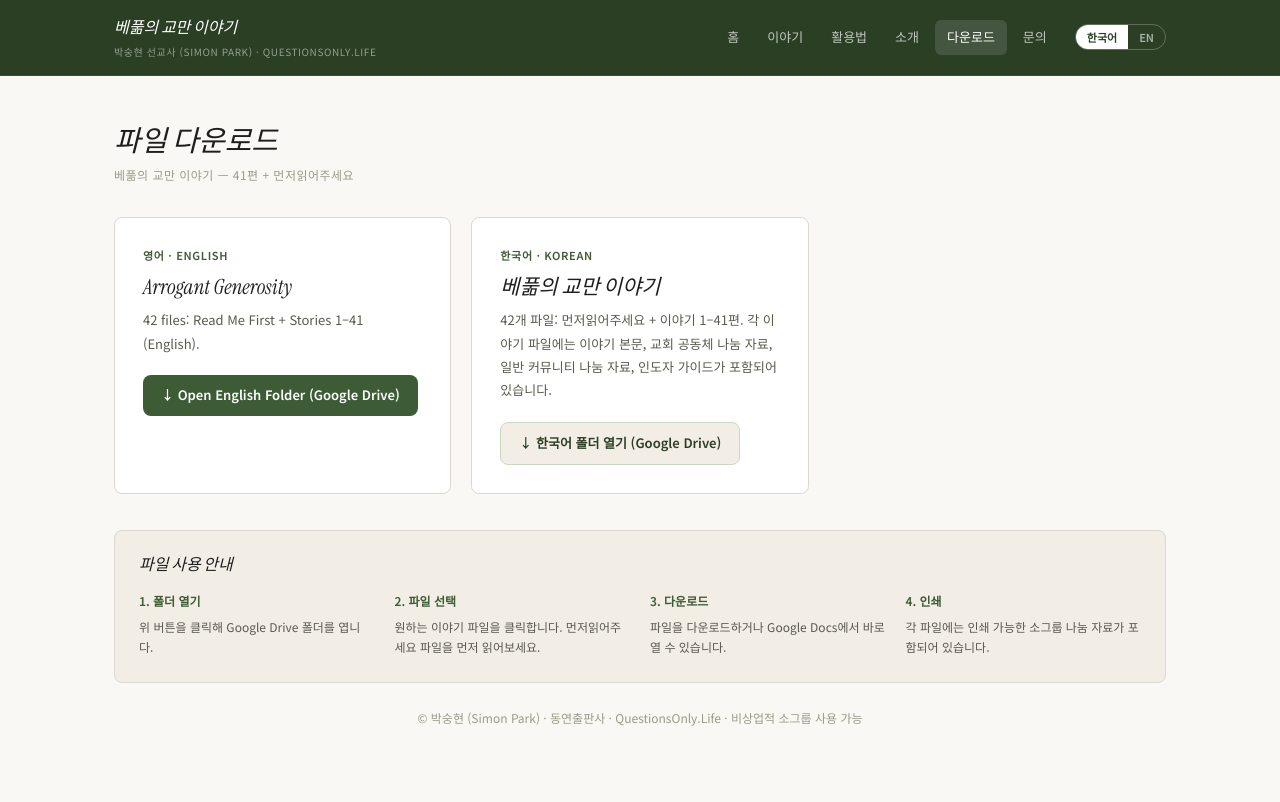
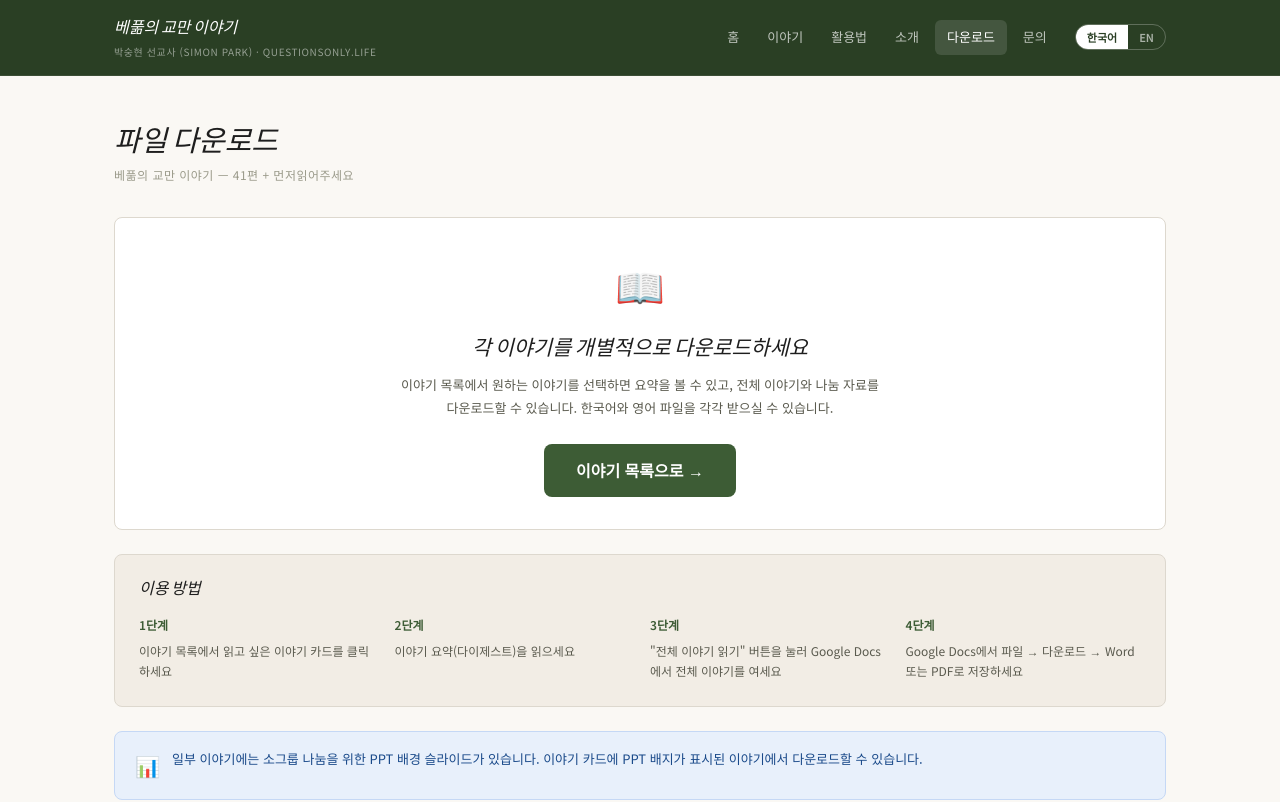
Before and after one commit to SimonPark-Life/questionsonly-life, a Next.js app: page /download in a window 1280 px wide. Shown: the top 802 px of the page. Built offline with nearby package versions, Linux system fonts and the light colour scheme.

Commit message:
Refactor DownloadPage component layout and content

```diff
--- a/app/download/page.tsx
+++ b/app/download/page.tsx
@@ -1,75 +1,133 @@
 'use client';
+import { useRouter } from 'next/navigation';
 import { useLang, t } from '@/lib/language-context';
-
-const EN_FOLDER = 'https://drive.google.com/drive/folders/1fic0Tmt5yHOdDy0IFiQuq8ACBnBoFBAG';
-const KO_FOLDER = 'https://drive.google.com/drive/folders/1uSVy-diqAlv0s6KABtewHF7SYiG96jok';
 
 export default function DownloadPage() {
   const { lang } = useLang();
+  const router = useRouter();
   const T = (key: string) => t[key][lang];
-
-  const steps = [
-    { step: T('step1T'), desc: T('step1Ko') },
-    { step: T('step2T'), desc: T('step2Ko') },
-    { step: T('step3T'), desc: T('step3Ko') },
-    { step: T('step4T'), desc: T('step4Ko') },
-  ];
 
   return (
     <div className="wrap" style={{ paddingTop: 48, paddingBottom: 60 }}>
-
       <h1 className="sec__title">{T('dlTitle')}</h1>
       <p className="sec__sub" style={{ marginBottom: 32 }}>{T('dlSub')}</p>
 
+      {/* Main guidance card */}
       <div style={{
-        display: 'grid',
-        gridTemplateColumns: 'repeat(auto-fill, minmax(300px, 1fr))',
-        gap: 20, marginBottom: 36,
+        background: '#fff',
+        border: '1px solid var(--rule)',
+        borderRadius: 'var(--r)',
+        padding: 32,
+        marginBottom: 24,
+        textAlign: 'center',
       }}>
-
-        <div style={{ background: '#fff', border: '1px solid var(--rule)', borderRadius: 'var(--r)', padding: 28 }}>
-          <div style={{ fontSize: 11, fontWeight: 700, color: 'var(--green)', letterSpacing: '.06em', textTransform: 'uppercase', marginBottom: 10 }}>
-            영어 · English
-          </div>
-          <h2 style={{ fontFamily: 'var(--serif)', fontStyle: 'italic', fontSize: '1.3rem', marginBottom: 8 }}>
-            Arrogant Generosity
-          </h2>
-          <p style={{ fontSize: 13, color: 'var(--muted)', lineHeight: 1.8, marginBottom: 20 }}>
-            {T('dlEnDesc')}
-          </p>
-          <a href={EN_FOLDER} target="_blank" rel="noopener noreferrer" className="dl-btn dl-btn--en">
-            ↓ Open English Folder (Google Drive)
-          </a>
+        <div style={{
+          fontSize: 40,
+          marginBottom: 16,
+        }}>
+          📖
         </div>
-
-        <div style={{ background: '#fff', border: '1px solid var(--rule)', borderRadius: 'var(--r)', padding: 28 }}>
-          <div style={{ fontSize: 11, fontWeight: 700, color: 'var(--green)', letterSpacing: '.06em', textTransform: 'uppercase', marginBottom: 10 }}>
-            한국어 · Korean
-          </div>
-          <h2 style={{ fontFamily: 'var(--serif)', fontStyle: 'italic', fontSize: '1.3rem', marginBottom: 8 }}>
-            베풂의 교만 이야기
-          </h2>
-          <p style={{ fontSize: 13, color: 'var(--muted)', lineHeight: 1.8, marginBottom: 20 }}>
-            {T('dlKoDesc')}
-          </p>
-          <a href={KO_FOLDER} target="_blank" rel="noopener noreferrer" className="dl-btn dl-btn--ko">
-            ↓ 한국어 폴더 열기 (Google Drive)
-          </a>
-        </div>
-
+        <h2 style={{
+          fontFamily: 'var(--serif)',
+          fontStyle: 'italic',
+          fontSize: '1.3rem',
+          marginBottom: 12,
+        }}>
+          {lang === 'ko'
+            ? '각 이야기를 개별적으로 다운로드하세요'
+            : 'Download each story individually'}
+        </h2>
+        <p style={{
+          fontSize: 13,
+          color: 'var(--muted)',
+          lineHeight: 1.8,
+          marginBottom: 24,
+          maxWidth: 480,
+          margin: '0 auto 24px',
+        }}>
+          {lang === 'ko'
+            ? '이야기 목록에서 원하는 이야기를 선택하면 요약을 볼 수 있고, 전체 이야기와 나눔 자료를 다운로드할 수 있습니다. 한국어와 영어 파일을 각각 받으실 수 있습니다.'
+            : 'Select any story from the stories page to read the digest, then download the full story and discussion guide. Both Korean and English versions are available for each story.'}
+        </p>
+        <button
+          onClick={() => router.push('/stories')}
+          style={{
+            backgroundColor: 'var(--green)',
+            color: '#fff',
+            border: 'none',
+            borderRadius: 8,
+            padding: '0.9rem 2rem',
+            fontSize: '1rem',
+            fontWeight: 700,
+            cursor: 'pointer',
+            fontFamily: 'inherit',
+          }}
+        >
+          {lang === 'ko' ? '이야기 목록으로 →' : 'Go to Stories →'}
+        </button>
       </div>
 
-      <div style={{ background: 'var(--cream-dark)', border: '1px solid var(--rule)', borderRadius: 'var(--r)', padding: 24, marginBottom: 24 }}>
-        <h2 style={{ fontFamily: 'var(--serif)', fontStyle: 'italic', fontSize: '1rem', marginBottom: 16 }}>
-          {T('howUseTitle')}
+      {/* How it works */}
+      <div style={{
+        background: 'var(--cream-dark)',
+        border: '1px solid var(--rule)',
+        borderRadius: 'var(--r)',
+        padding: 24,
+        marginBottom: 24,
+      }}>
+        <h2 style={{
+          fontFamily: 'var(--serif)',
+          fontStyle: 'italic',
+          fontSize: '1rem',
+          marginBottom: 16,
+        }}>
+          {lang === 'ko' ? '이용 방법' : 'How to Download'}
         </h2>
-        <div style={{ display: 'grid', gridTemplateColumns: 'repeat(auto-fill, minmax(220px, 1fr))', gap: 20 }}>
-          {steps.map(({ step, desc }) => (
+        <div style={{
+          display: 'grid',
+          gridTemplateColumns: 'repeat(auto-fill, minmax(200px, 1fr))',
+          gap: 20,
+        }}>
+          {[
+            {
+              step: lang === 'ko' ? '1단계' : 'Step 1',
+              desc: lang === 'ko'
+                ? '이야기 목록에서 읽고 싶은 이야기 카드를 클릭하세요'
+                : 'Click any story card from the stories page',
+            },
+            {
+              step: lang === 'ko' ? '2단계' : 'Step 2',
+              desc: lang === 'ko'
+                ? '이야기 요약(다이제스트)을 읽으세요'
+                : 'Read the story digest',
+            },
+            {
+              step: lang === 'ko' ? '3단계' : 'Step 3',
+              desc: lang === 'ko'
+                ? '"전체 이야기 읽기" 버튼을 눌러 Google Docs에서 전체 이야기를 여세요'
+                : 'Click "Read Full Story" to open in Google Docs',
+            },
+            {
+              step: lang === 'ko' ? '4단계' : 'Step 4',
+              desc: lang === 'ko'
+                ? 'Google Docs에서 파일 → 다운로드 → Word 또는 PDF로 저장하세요'
+                : 'In Google Docs: File → Download → Word or PDF',
+            },
+          ].map(({ step, desc }) => (
             <div key={step}>
-              <div style={{ fontSize: 12, fontWeight: 700, color: 'var(--green)', marginBottom: 6 }}>
+              <div style={{
+                fontSize: 12,
+                fontWeight: 700,
+                color: 'var(--green)',
+                marginBottom: 6,
+              }}>
                 {step}
               </div>
-              <p style={{ fontSize: 12, color: 'var(--muted)', lineHeight: 1.7 }}>
+              <p style={{
+                fontSize: 12,
+                color: 'var(--muted)',
+                lineHeight: 1.7,
+              }}>
                 {desc}
               </p>
             </div>
@@ -77,10 +135,28 @@ export default function DownloadPage() {
         </div>
       </div>
 
+      {/* PPT note */}
+      <div style={{
+        background: '#e8f0fb',
+        border: '1px solid #c5d8f5',
+        borderRadius: 'var(--r)',
+        padding: '16px 20px',
+        marginBottom: 24,
+        display: 'flex',
+        gap: 12,
+        alignItems: 'flex-start',
+      }}>
+        <span style={{ fontSize: 20 }}>📊</span>
+        <p style={{ fontSize: 13, color: '#1a4a8a', lineHeight: 1.7, margin: 0 }}>
+          {lang === 'ko'
+            ? '일부 이야기에는 소그룹 나눔을 위한 PPT 배경 슬라이드가 있습니다. 이야기 카드에 PPT 배지가 표시된 이야기에서 다운로드할 수 있습니다.'
+            : 'Some stories include PPT background slides for group discussion. Look for the PPT badge on story cards to access them.'}
+        </p>
+      </div>
+
       <p style={{ fontSize: 12, color: 'var(--faint)', textAlign: 'center' }}>
         {T('copyright')}
       </p>
-
     </div>
   );
 }
```
